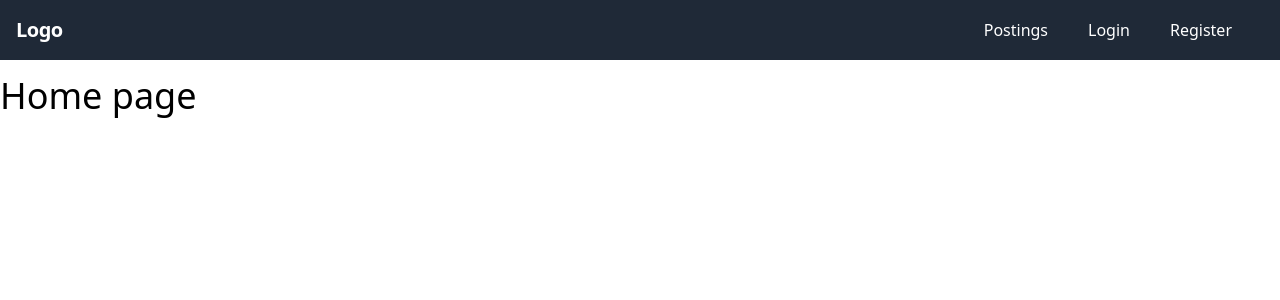
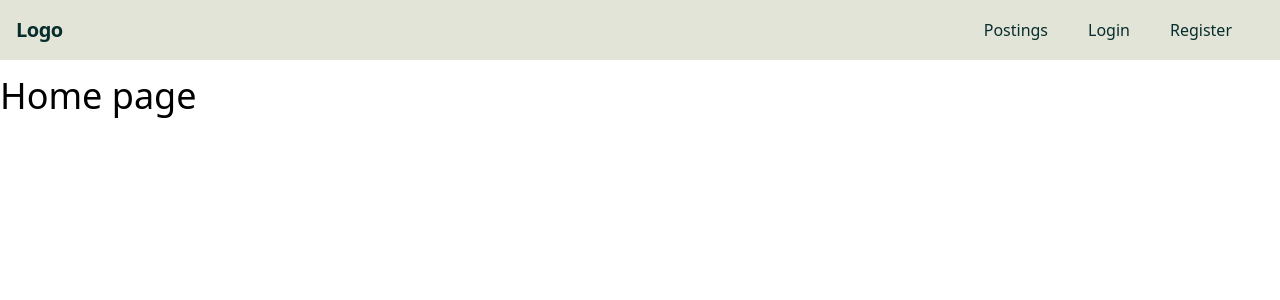
Before and after one commit to ShouryaBatra/fbla-web-dev, a Next.js app: page / in a window 1280 px wide. Shown: the top 300 px of the page. Built offline with nearby package versions, Linux system fonts and the light colour scheme.

Commit message:
navbar + tailwind config

```diff
--- a/src/components/navbar.js
+++ b/src/components/navbar.js
@@ -3,20 +3,20 @@ import React from 'react';
 
 const Navbar = () => {
     return (
-        <nav className="flex items-center justify-between flex-wrap bg-gray-800 p-4 sticky mb-4">
-            <div className="flex items-center flex-shrink-0 text-white mr-6 text-xl">
-                <Link href="/" className="font-semibold tracking-tight">
+        <nav className="flex items-center justify-between flex-wrap p-4 sticky mb-4 bg-cream-white">
+            <div className="flex items-center flex-shrink-0 mr-6 text-xl text-dark-green">
+                <Link href="/" className="font-semibold tracking-tight ">
                     Logo
                 </Link>
             </div>
             <div className="ml-auto flex space-x-10 mr-8 text-md">
-                <Link href="/postings" className="text-white hover:text-gray-400 ease-linear duration-150">
+                <Link href="/postings" className=" hover:text-green-900 ease-linear duration-150 text-dark-green">
                     Postings
                 </Link>
-                <Link href="/login" className="text-white hover:text-gray-400 ease-linear duration-150">
+                <Link href="/login" className="text-dark-green hover:text-green-900 ease-linear duration-150">
                     Login
                 </Link>
-                <Link href="/register" className="text-white hover:text-gray-400 ease-linear duration-150">
+                <Link href="/register" className="text-dark-green hover:text-green-900 ease-linear duration-150">
                     Register
                 </Link>
             </div>
--- a/tailwind.config.mjs
+++ b/tailwind.config.mjs
@@ -1,5 +1,6 @@
+
 /** @type {import('tailwindcss').Config} */
-export default {
+export default exports = {
   content: [
     "./src/pages/**/*.{js,ts,jsx,tsx,mdx}",
     "./src/components/**/*.{js,ts,jsx,tsx,mdx}",
@@ -8,6 +9,10 @@ export default {
   theme: {
     extend: {
       colors: {
+        'cream-white': '#e2e4d8',
+        'cream': '#f0f2e6',
+        'dark-green': '#082d2d',
+
         background: "var(--background)",
         foreground: "var(--foreground)",
       },
```
Also changed, not shown: theme/colors.js (+6 -6 lines).
